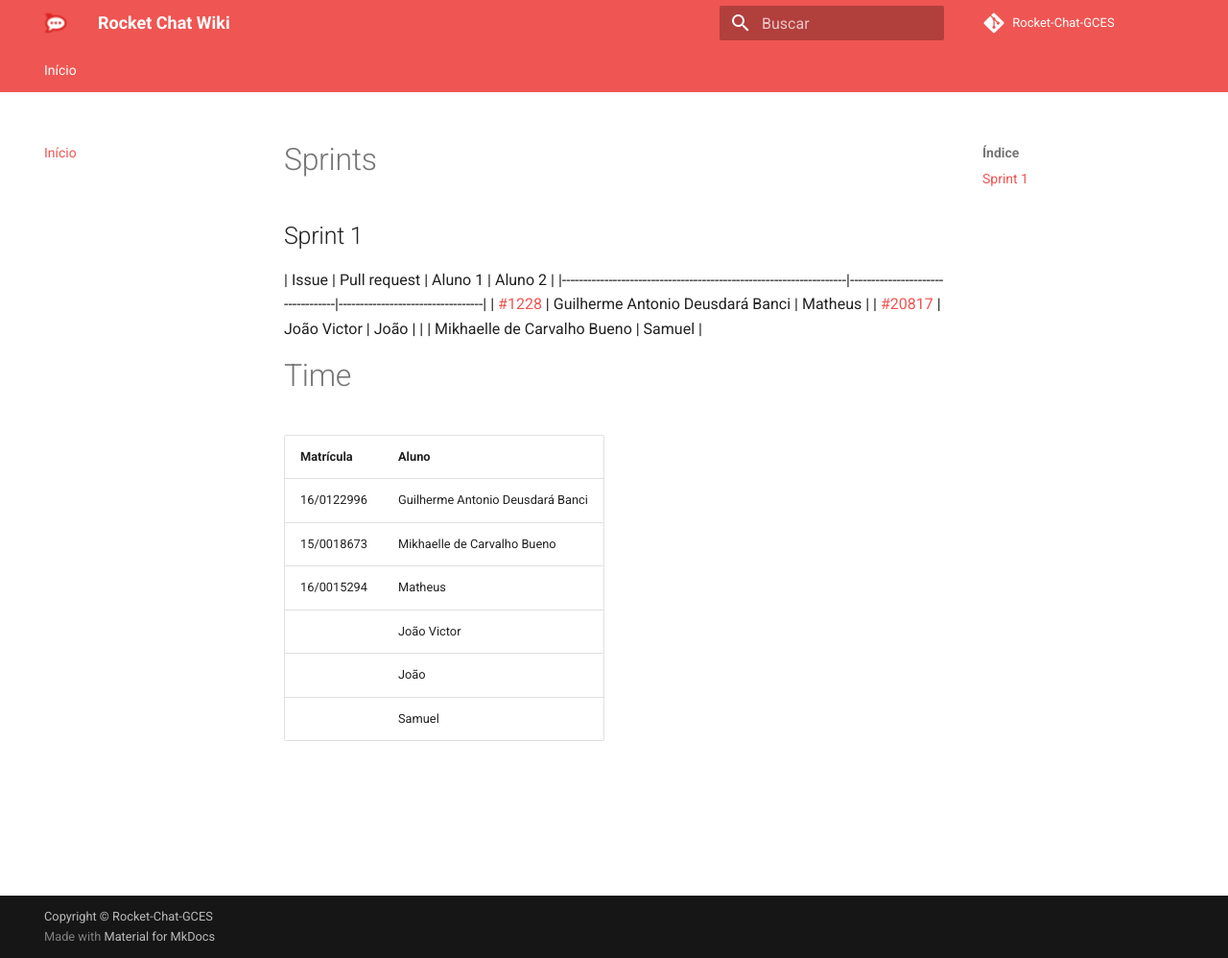
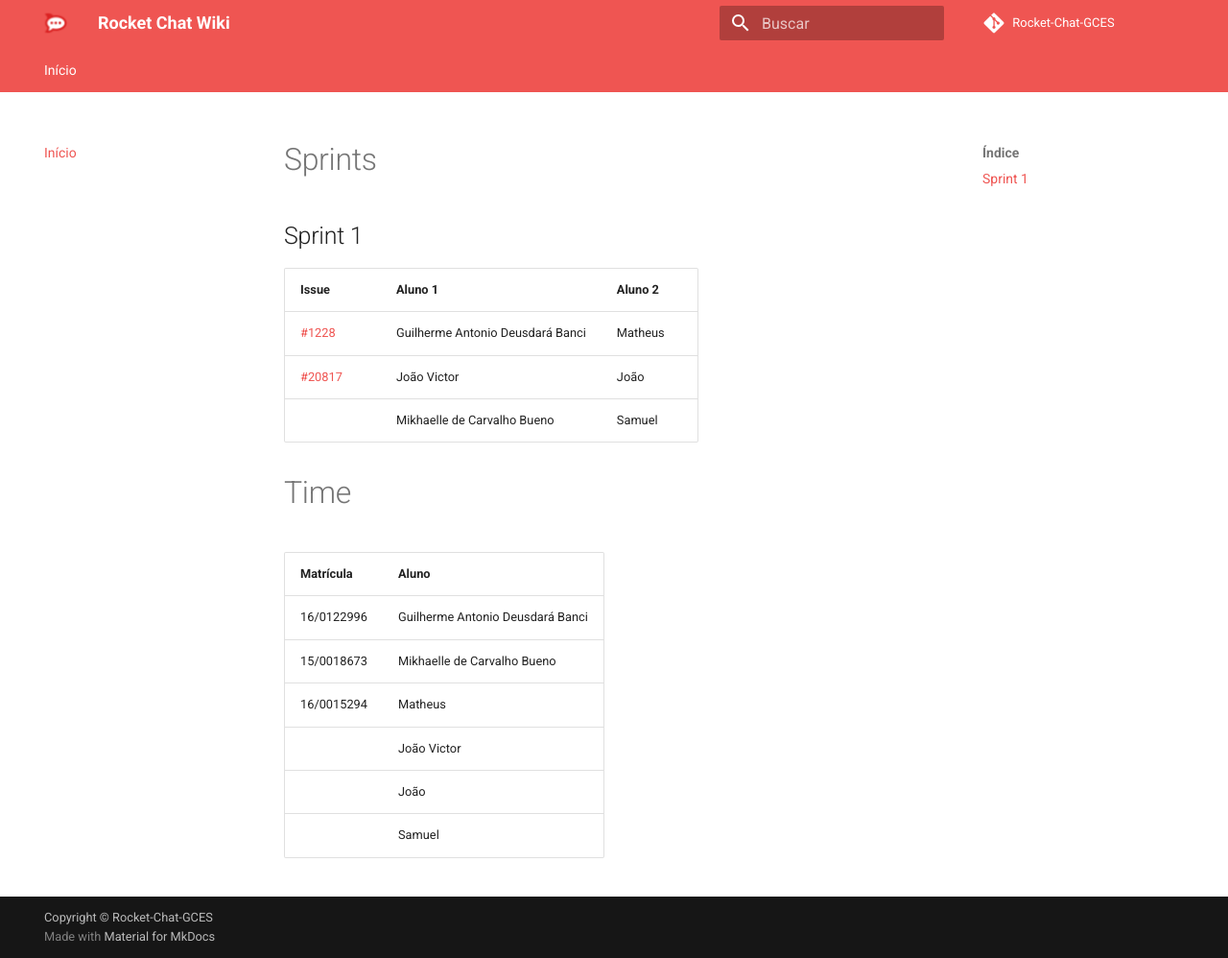
Before and after one commit to Rocket-Chat-GCES/Rocket.Chat.Wiki, an MkDocs documentation site: the page built from docs/index.md, in a window 1280 px wide and 998 px high. Shown: the whole window at 96% size. Built offline with MkDocs 1.6.1 and Material for MkDocs 9.7.7, drawn with Linux system fonts in a browser that asks for light colours; comment, search, counter and statistics services are not loaded.

```diff
--- a/docs/index.md
+++ b/docs/index.md
@@ -2,7 +2,7 @@
 
 ## Sprint 1
 
-| Issue                                                             | Pull request |                          Aluno 1 |                          Aluno 2 |
+| Issue                                                             |                          Aluno 1 |                          Aluno 2 |
 |-------------------------------------------------------------------|----------------------------------|----------------------------------|
 | [#1228](https://github.com/RocketChat/Rocket.Chat.ReactNative/issues/1228) | Guilherme Antonio Deusdará Banci |                 Matheus |
 | [#20817](https://github.com/RocketChat/Rocket.Chat/issues/20817)           |                      João Victor |                    João |
```
